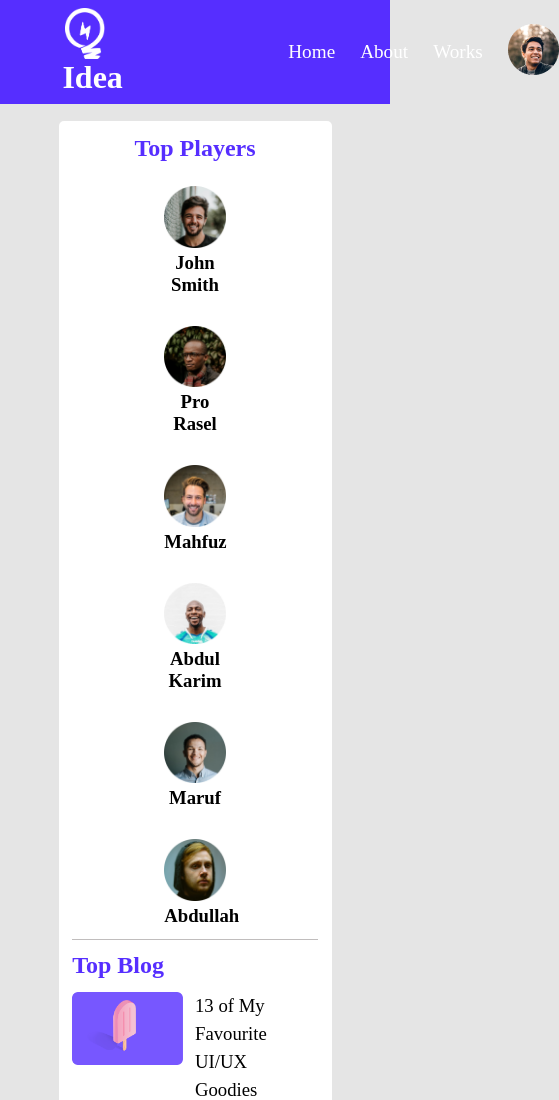
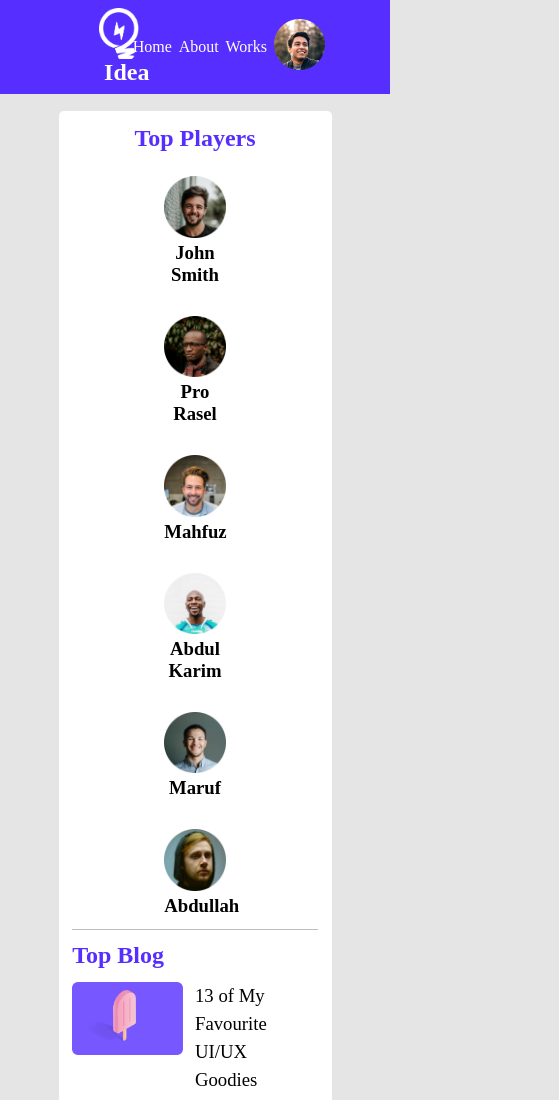
Before and after one commit to almahfuz97/leaderboard, a plain HTML site: page index.html in a window 390 px wide. Shown: the top 1100 px of the page, 559 px wide, since content can reach past the window. Drawn offline with Linux system fonts and the light colour scheme.

Commit message:
added responsiveness to navbar

```diff
--- a/CSS/style.css
+++ b/CSS/style.css
@@ -21,10 +21,22 @@ body {
     padding-bottom: 2%;
 }
 
+.nav-half-width {
+    width: 50%;
+}
+
+/* .nav-half-width  */
+
 .flex-container-nav {
     display: flex;
-    justify-content: flex-start;
+    justify-content: flex-end;
     align-items: center;
+}
+
+.flex-container-nav a {
+    text-decoration: none;
+    color: white;
+    margin-right: 5%;
 }
 
 .flex-container {
--- a/index.html
+++ b/index.html
@@ -12,22 +12,20 @@
 
 <body>
     <header>
-        <div class="header-parent-div">
-            <div class="header-icon flex-container half-width">
+        <nav class="header-parent-div">
+            <div class="header-icon flex-container nav-half-width">
                 <img src="images/icons/logo.png" alt="">
                 <h1>Idea</h1>
             </div>
-            <div class="menu-parent-div half-width">
-                <div class="menu-profile-childs">
-                    <ul class="flex-container-nav">
-                        <li><a href="">Home</a></li>
-                        <li><a href="">About</a></li>
-                        <li><a href="">Works</a></li>
-                        <li><a href=""><img src="images/icons/profile.png" alt=""></a></li>
-                    </ul>
+            <div class="menu-parent-div nav-half-width">
+                <div class="flex-container-nav">
+                    <a href="">Home</a>
+                    <a href="">About</a>
+                    <a href="">Works</a>
+                    <a href=""><img src="images/icons/profile.png" alt=""></a></li>
                 </div>
             </div>
-        </div>
+        </nav>
     </header>
 
     <!-- top playercard -->
```
